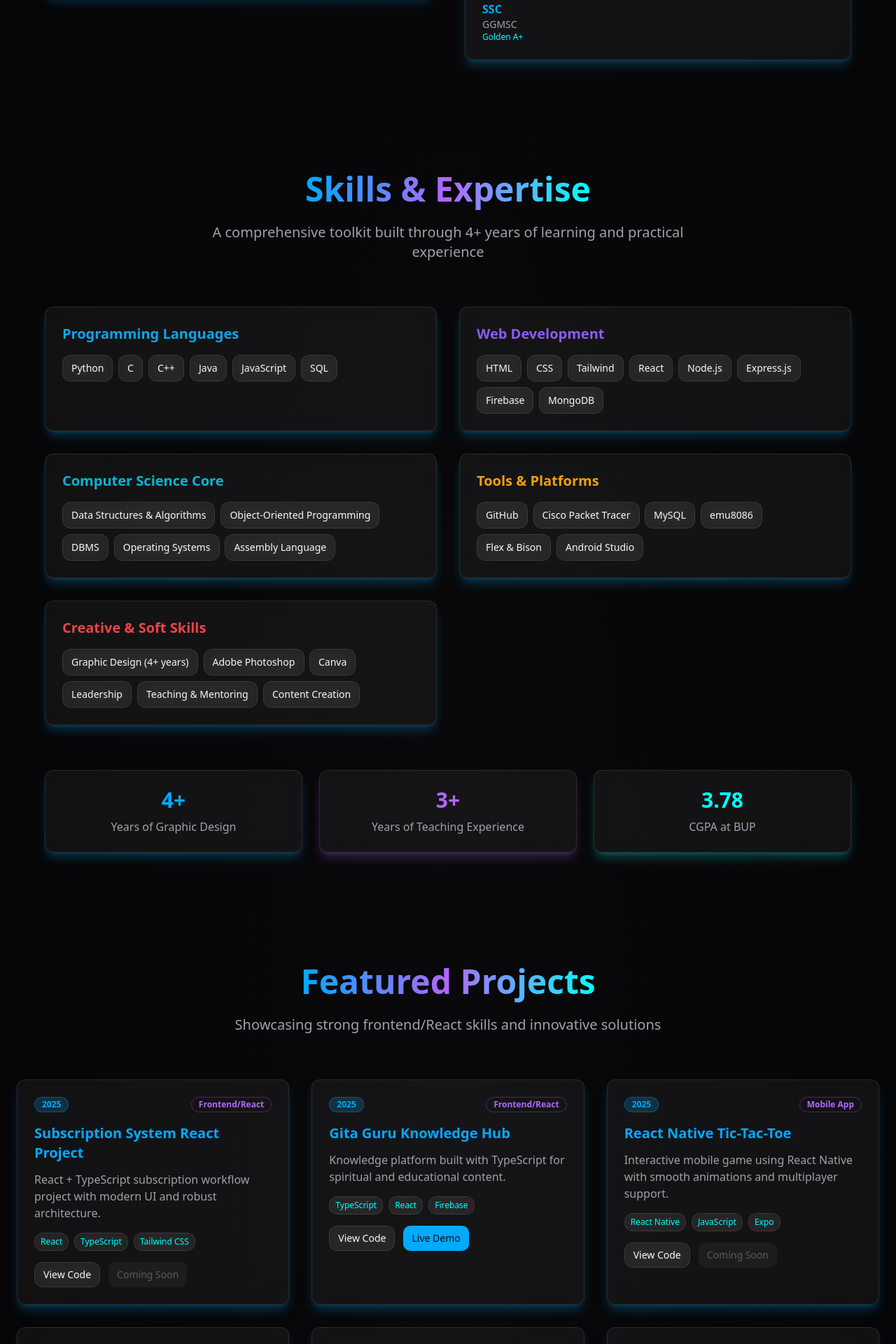
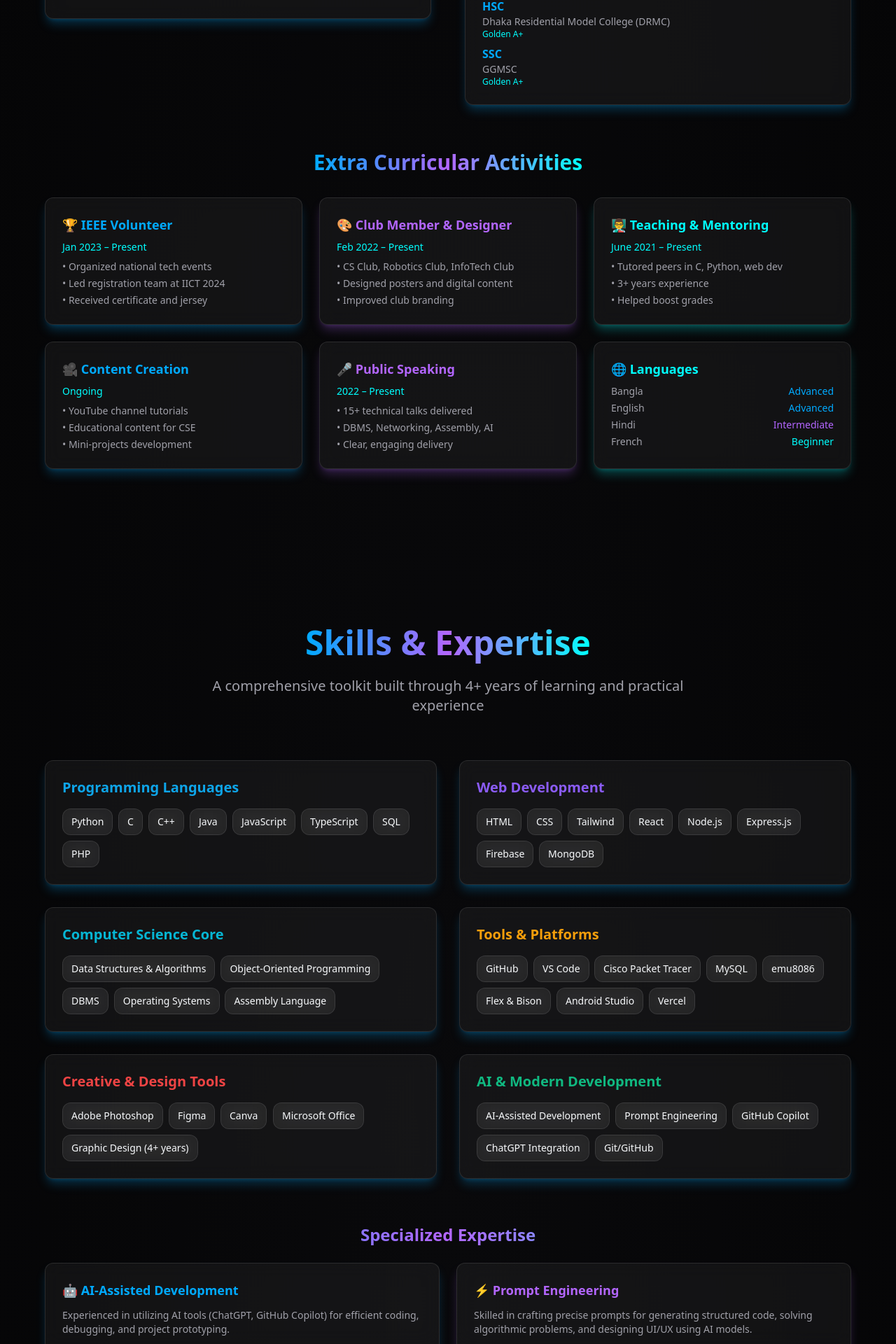
Before and after one commit to AbirKundu/abir-3d-portfolio, a React (Vite) app: page / in a window 1280 px wide. Shown: the part 1652-3572 px from the top of the page at 70% size. Built offline with nearby package versions, Linux system fonts and the light colour scheme; no server answers.

Commit message:
Add new sections and skills
- Added "Extra Curricular Activities" section to the portfolio.
- Updated "Skills" section with new programming languages, software, frameworks, languages, AI-assisted development, and prompt engineering.
- Added "Interests" section to the portfolio.

```diff
--- a/src/components/sections/About.tsx
+++ b/src/components/sections/About.tsx
@@ -1,3 +1,4 @@
+
 import React from 'react';
 import { motion } from 'framer-motion';
 import { Card } from '@/components/ui/card';
@@ -21,7 +22,7 @@ export const About = () => {
           </p>
         </motion.div>
 
-        <div className="grid md:grid-cols-2 gap-12 items-center">
+        <div className="grid md:grid-cols-2 gap-12 items-center mb-16">
           <motion.div
             initial={{ opacity: 0, x: -30 }}
             whileInView={{ opacity: 1, x: 0 }}
@@ -65,10 +66,12 @@ export const About = () => {
             <Card className="glass-card p-6 neon-glow-cyan">
               <h4 className="text-xl font-semibold mb-3 text-accent">🌟 Interests & Hobbies</h4>
               <ul className="text-muted-foreground space-y-2">
-                <li>👨‍💻 Coding & Learning new technologies</li>
-                <li>🏏 Playing cricket with friends</li>
-                <li>🎮 Gaming in free time</li>
-                <li>📸 Capturing memories with friends</li>
+                <li>👨‍💻 Machine Learning & Cybersecurity</li>
+                <li>🎨 Web Development & UI/UX Design</li>
+                <li>🧩 Problem Solving & Algorithms</li>
+                <li>🏏 Cricket & Casual Gaming</li>
+                <li>📸 Graphic Design</li>
+                <li>👨‍🏫 Teaching & Mentoring</li>
               </ul>
             </Card>
 
@@ -93,6 +96,93 @@ export const About = () => {
             </Card>
           </motion.div>
         </div>
+
+        {/* Extra Curricular Activities Section */}
+        <motion.div
+          initial={{ opacity: 0, y: 30 }}
+          whileInView={{ opacity: 1, y: 0 }}
+          transition={{ duration: 0.8, delay: 0.4 }}
+          viewport={{ once: true }}
+          className="mb-16"
+        >
+          <h3 className="text-3xl font-bold mb-8 text-center">
+            <span className="gradient-text">Extra Curricular Activities</span>
+          </h3>
+
+          <div className="grid md:grid-cols-2 lg:grid-cols-3 gap-6">
+            <Card className="glass-card p-6 neon-glow">
+              <h4 className="text-lg font-semibold mb-2 text-primary">🏆 IEEE Volunteer</h4>
+              <p className="text-sm text-accent mb-2">Jan 2023 – Present</p>
+              <ul className="text-sm text-muted-foreground space-y-1">
+                <li>• Organized national tech events</li>
+                <li>• Led registration team at IICT 2024</li>
+                <li>• Received certificate and jersey</li>
+              </ul>
+            </Card>
+
+            <Card className="glass-card p-6 neon-glow-purple">
+              <h4 className="text-lg font-semibold mb-2 text-secondary">🎨 Club Member & Designer</h4>
+              <p className="text-sm text-accent mb-2">Feb 2022 – Present</p>
+              <ul className="text-sm text-muted-foreground space-y-1">
+                <li>• CS Club, Robotics Club, InfoTech Club</li>
+                <li>• Designed posters and digital content</li>
+                <li>• Improved club branding</li>
+              </ul>
+            </Card>
+
+            <Card className="glass-card p-6 neon-glow-cyan">
+              <h4 className="text-lg font-semibold mb-2 text-accent">👨‍🏫 Teaching & Mentoring</h4>
+              <p className="text-sm text-accent mb-2">June 2021 – Present</p>
+              <ul className="text-sm text-muted-foreground space-y-1">
+                <li>• Tutored peers in C, Python, web dev</li>
+                <li>• 3+ years experience</li>
+                <li>• Helped boost grades</li>
+              </ul>
+            </Card>
+
+            <Card className="glass-card p-6 neon-glow">
+              <h4 className="text-lg font-semibold mb-2 text-primary">🎥 Content Creation</h4>
+              <p className="text-sm text-accent mb-2">Ongoing</p>
+              <ul className="text-sm text-muted-foreground space-y-1">
+                <li>• YouTube channel tutorials</li>
+                <li>• Educational content for CSE</li>
+                <li>• Mini-projects development</li>
+              </ul>
+            </Card>
+
+            <Card className="glass-card p-6 neon-glow-purple">
+              <h4 className="text-lg font-semibold mb-2 text-secondary">🎤 Public Speaking</h4>
+              <p className="text-sm text-accent mb-2">2022 – Present</p>
+              <ul className="text-sm text-muted-foreground space-y-1">
+                <li>• 15+ technical talks delivered</li>
+                <li>• DBMS, Networking, Assembly, AI</li>
+                <li>• Clear, engaging delivery</li>
+              </ul>
+            </Card>
+
+            <Card className="glass-card p-6 neon-glow-cyan">
+              <h4 className="text-lg font-semibold mb-2 text-accent">🌐 Languages</h4>
+              <div className="text-sm text-muted-foreground space-y-1">
+                <div className="flex justify-between">
+                  <span>Bangla</span>
+                  <span className="text-primary">Advanced</span>
+                </div>
+                <div className="flex justify-between">
+                  <span>English</span>
+                  <span className="text-primary">Advanced</span>
+                </div>
+                <div className="flex justify-between">
+                  <span>Hindi</span>
+                  <span className="text-secondary">Intermediate</span>
+                </div>
+                <div className="flex justify-between">
+                  <span>French</span>
+                  <span className="text-accent">Beginner</span>
+                </div>
+              </div>
+            </Card>
+          </div>
+        </motion.div>
       </div>
     </section>
   );
--- a/src/components/sections/Skills.tsx
+++ b/src/components/sections/Skills.tsx
@@ -1,3 +1,4 @@
+
 import React from 'react';
 import { motion } from 'framer-motion';
 import { Card } from '@/components/ui/card';
@@ -6,7 +7,7 @@ import { FloatingCard } from '@/components/3d/FloatingCard';
 const skillCategories = [
   {
     title: "Programming Languages",
-    skills: ["Python", "C", "C++", "Java", "JavaScript", "SQL"],
+    skills: ["Python", "C", "C++", "Java", "JavaScript", "TypeScript", "SQL", "PHP"],
     color: "#0ea5e9"
   },
   {
@@ -21,13 +22,18 @@ const skillCategories = [
   },
   {
     title: "Tools & Platforms",
-    skills: ["GitHub", "Cisco Packet Tracer", "MySQL", "emu8086", "Flex & Bison", "Android Studio"],
+    skills: ["GitHub", "VS Code", "Cisco Packet Tracer", "MySQL", "emu8086", "Flex & Bison", "Android Studio", "Vercel"],
     color: "#f59e0b"
   },
   {
-    title: "Creative & Soft Skills",
-    skills: ["Graphic Design (4+ years)", "Adobe Photoshop", "Canva", "Leadership", "Teaching & Mentoring", "Content Creation"],
+    title: "Creative & Design Tools",
+    skills: ["Adobe Photoshop", "Figma", "Canva", "Microsoft Office", "Graphic Design (4+ years)"],
     color: "#ef4444"
+  },
+  {
+    title: "AI & Modern Development",
+    skills: ["AI-Assisted Development", "Prompt Engineering", "GitHub Copilot", "ChatGPT Integration", "Git/GitHub"],
+    color: "#10b981"
   }
 ];
 
@@ -95,13 +101,40 @@ export const Skills = () => {
           ))}
         </div>
 
+        {/* Specialized Skills Highlight */}
+        <motion.div
+          initial={{ opacity: 0, y: 30 }}
+          whileInView={{ opacity: 1, y: 0 }}
+          transition={{ duration: 0.8, delay: 0.3 }}
+          viewport={{ once: true }}
+          className="mt-16 mb-16"
+        >
+          <h3 className="text-2xl font-bold mb-6 text-center gradient-text">Specialized Expertise</h3>
+          <div className="grid md:grid-cols-2 gap-6">
+            <Card className="glass-card p-6 neon-glow">
+              <h4 className="text-lg font-semibold mb-3 text-primary">🤖 AI-Assisted Development</h4>
+              <p className="text-sm text-muted-foreground">
+                Experienced in utilizing AI tools (ChatGPT, GitHub Copilot) for efficient coding,
+                debugging, and project prototyping.
+              </p>
+            </Card>
+            <Card className="glass-card p-6 neon-glow-purple">
+              <h4 className="text-lg font-semibold mb-3 text-secondary">⚡ Prompt Engineering</h4>
+              <p className="text-sm text-muted-foreground">
+                Skilled in crafting precise prompts for generating structured code, solving
+                algorithmic problems, and designing UI/UX using AI models.
+              </p>
+            </Card>
+          </div>
+        </motion.div>
+
         {/* Experience Highlights */}
         <motion.div
           initial={{ opacity: 0, y: 30 }}
           whileInView={{ opacity: 1, y: 0 }}
           transition={{ duration: 0.8, delay: 0.3 }}
           viewport={{ once: true }}
-          className="mt-16 grid md:grid-cols-3 gap-6"
+          className="grid md:grid-cols-4 gap-6"
         >
           <Card className="glass-card p-6 text-center neon-glow">
             <div className="text-3xl font-bold text-primary mb-2">4+</div>
@@ -115,6 +148,10 @@ export const Skills = () => {
             <div className="text-3xl font-bold text-accent mb-2">3.78</div>
             <div className="text-muted-foreground">CGPA at BUP</div>
           </Card>
+          <Card className="glass-card p-6 text-center neon-glow">
+            <div className="text-3xl font-bold text-primary mb-2">15+</div>
+            <div className="text-muted-foreground">Technical Talks Delivered</div>
+          </Card>
         </motion.div>
       </div>
     </section>
```
